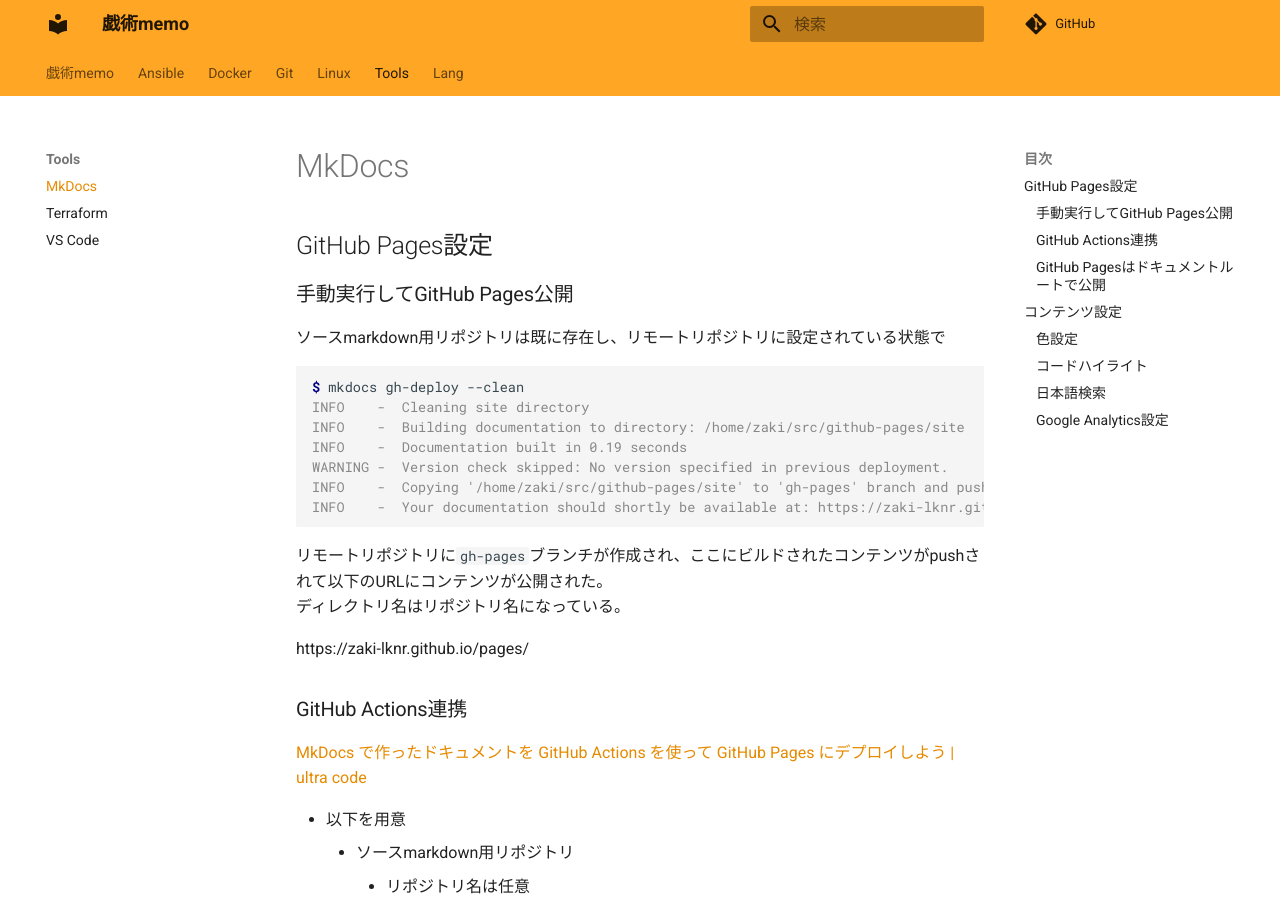
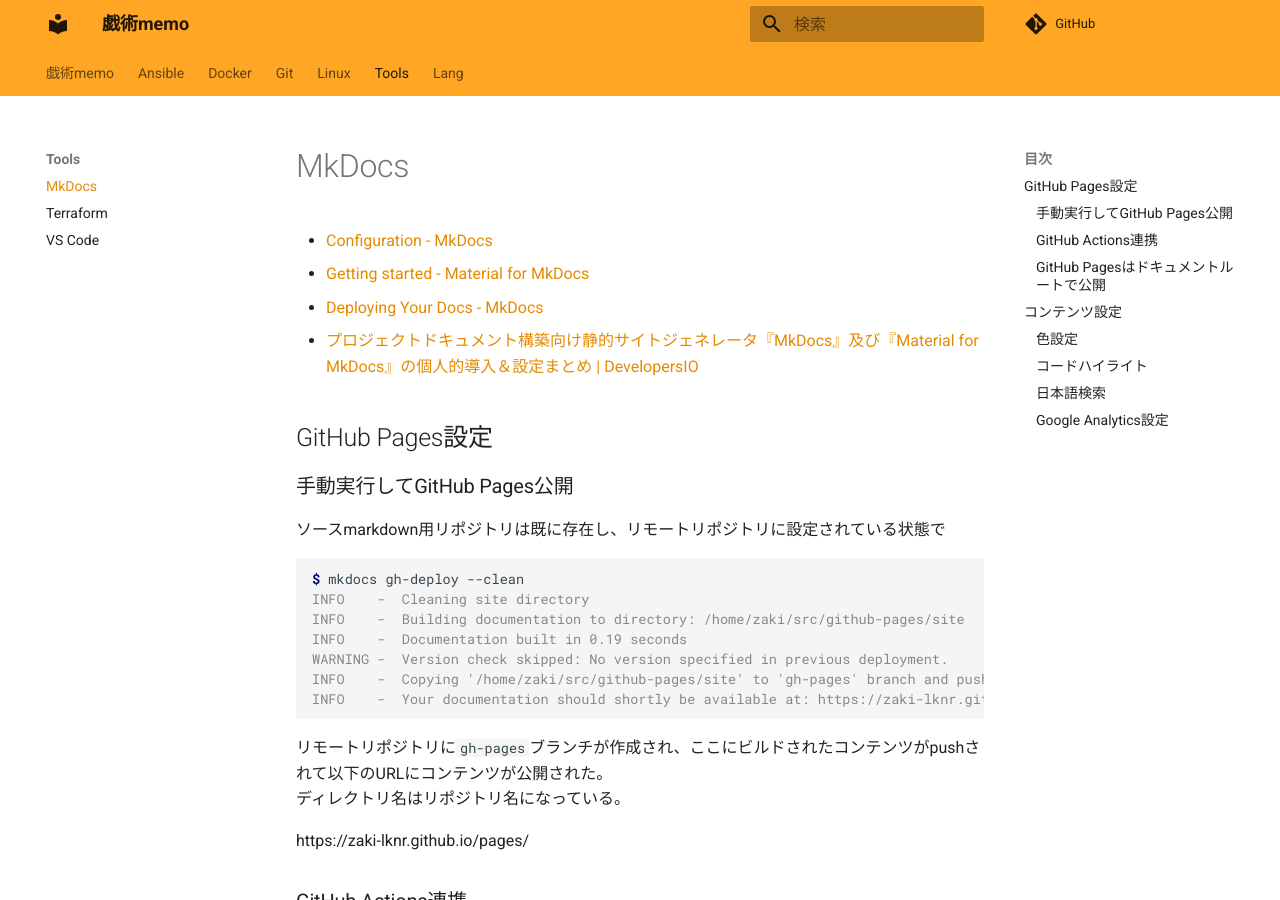
Before and after one commit to zaki-lknr/docs, an MkDocs documentation site: the page built from docs/Tools/mkdocs.md, in a window 1280 px wide and 900 px high. Built offline with MkDocs 1.6.1 and Material for MkDocs 9.7.7, drawn with Linux system fonts in a browser that asks for light colours; comment, search, counter and statistics services are not loaded.

Commit message:
add: mkdocs: links

```diff
--- a/docs/Tools/mkdocs.md
+++ b/docs/Tools/mkdocs.md
@@ -1,4 +1,9 @@
 # MkDocs
+
+- [Configuration - MkDocs](https://www.mkdocs.org/user-guide/configuration/)
+- [Getting started - Material for MkDocs](https://squidfunk.github.io/mkdocs-material/getting-started/)
+- [Deploying Your Docs - MkDocs](https://mkdocs.readthedocs.io/en/latest/user-guide/deploying-your-docs/)
+- [プロジェクトドキュメント構築向け静的サイトジェネレータ『MkDocs』及び『Material for MkDocs』の個人的導入＆設定まとめ | DevelopersIO](https://dev.classmethod.jp/articles/mkdocs-and-material-for-mkdocs-tips-matome/#custom-theme)
 
 ## GitHub Pages設定
 
```
